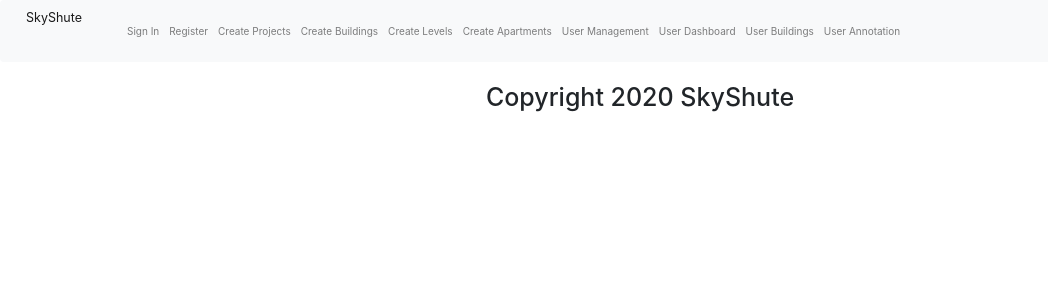
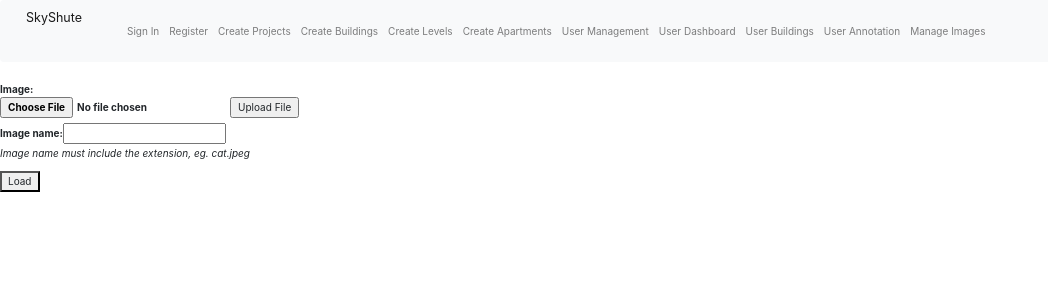
Before and after one commit to EllieChen-Git/frontend-pricing-portal-ERN, a React (Create React App) app: page /images in a window 1280 px wide. Shown: the top 300 px of the page, without its empty margins (0-1048 px from the left). Built offline with nearby package versions, Linux system fonts and the light colour scheme; no server answers.

Commit message:
added ellie and ninas components

```diff
--- a/src/App.js
+++ b/src/App.js
@@ -20,7 +20,12 @@
                     <Route exact path="/" component={LandingPage} />
                     <Route exact path="/register" component={RegisterForm} />
                     <Route exact path="/signin" component={SigninForm} />
-                    <Route path="/" component={Footer} />
+                    <Route exact path="/signin" component={SigninForm} />
+                    <Route exact path="/images" component={UploadImageFile} />
+                    <Route exact path="/annoate" component={ImageAnnotation} />
+
+
+
                 </div>
             </BrowserRouter>
         </div>
--- a/src/components/shared/NavBar.js
+++ b/src/components/shared/NavBar.js
@@ -19,8 +19,8 @@
             <Nav.Link href="usermanagement">User Management</Nav.Link>
             <Nav.Link href="userdashboard">User Dashboard</Nav.Link>
             <Nav.Link href="userbuildings">User Buildings</Nav.Link>
-            <Nav.Link href="userannotation">User Annotation</Nav.Link>
-
+            <Nav.Link href="annoate">User Annotation</Nav.Link>
+            <Nav.Link href="images">Manage Images</Nav.Link>
             </Nav>
             </Navbar.Collapse>
             </Navbar>
```
Also changed, not shown: src/components/pages/CreateProjects.js (added, +14 -0 lines).
